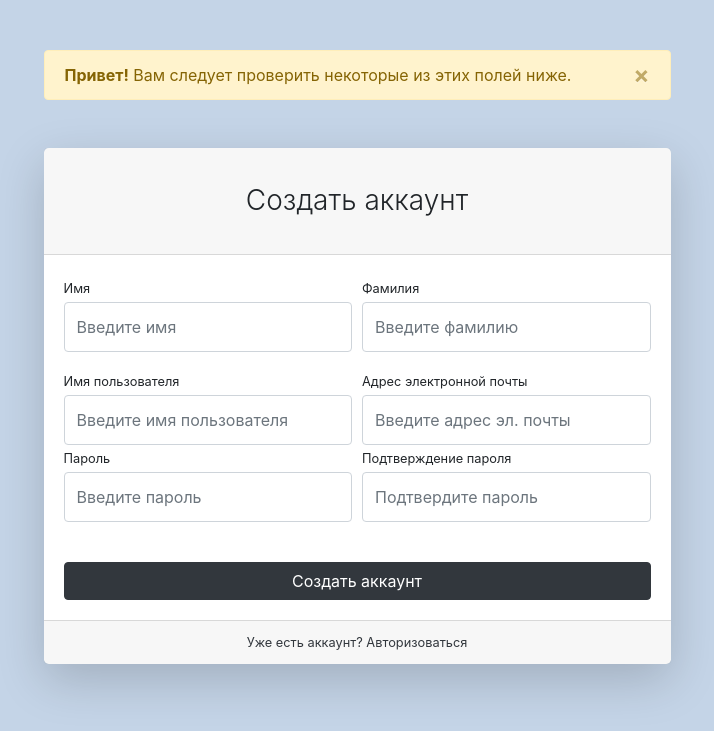
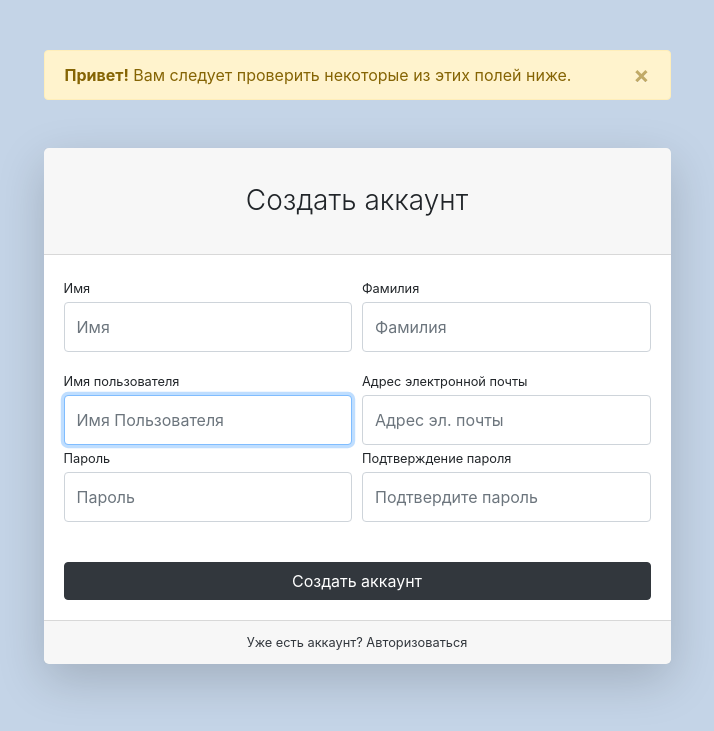
Before and after one commit to AlexandrKravtsov/Django_Simple_Store, a Django app: page /users/register/ in a window 1280 px wide. Shown: the top 731 px of the page, without its empty margins (283-997 px from the left). Run offline with Django 5.2, Linux system fonts and the light colour scheme; some libraries are stand-ins or nearby versions.

Commit message:
users app register.html forms.py views.py finalization of the authorization template (register)

```diff
--- a/users/templates/users/register.html
+++ b/users/templates/users/register.html
@@ -31,52 +31,59 @@
                             <div class="card-header"><h3 class="text-center font-weight-light my-4">Создать аккаунт</h3>
                             </div>
                             <div class="card-body">
-                                <form>
+                                <form action="{% url 'users:register' %}" method="post">
+                                    {% csrf_token %}
                                     <div class="form-row">
                                         <div class="col-md-6">
                                             <div class="form-group">
-                                                <label class="small mb-1" for="inputFirstName">Имя</label>
-                                                <input class="form-control py-4" id="inputFirstName" type="text"
-                                                       placeholder="Введите имя"/>
+                                                <label class="small mb-1" for="{{ form.first_name.id_for_label }})">Имя</label>
+{#                                                <input class="form-control py-4" id="inputFirstName" type="text"#}
+{#                                                       placeholder="Введите имя"/>#}
+                                                {{ form.first_name }}
                                             </div>
                                         </div>
                                         <div class="col-md-6">
                                             <div class="form-group">
-                                                <label class="small mb-1" for="inputLastName">Фамилия</label>
-                                                <input class="form-control py-4" id="inputLastName" type="text"
-                                                       placeholder="Введите фамилию"/>
+                                                <label class="small mb-1" for="{{ form.last_name.id_for_label }}">Фамилия</label>
+{#                                                <input class="form-control py-4" id="inputLastName" type="text"#}
+{#                                                       placeholder="Введите фамилию"/>#}
+                                                {{ form.last_name }}
                                             </div>
                                         </div>
                                     </div>
                                     <div class="form-row">
                                         <div class="col-md-6">
-                                            <label class="small mb-1" for="inputUsername">Имя пользователя</label>
-                                            <input class="form-control py-4" id="inputUsername" type="text"
-                                                   aria-describedby="usernameHelp"
-                                                   placeholder="Введите имя пользователя"/>
+                                            <label class="small mb-1" for="{{ form.username.id_for_label }}">Имя пользователя</label>
+{#                                            <input class="form-control py-4" id="inputUsername" type="text"#}
+{#                                                   aria-describedby="usernameHelp"#}
+{#                                                   placeholder="Введите имя пользователя"/>#}
+                                            {{ form.username }}
                                         </div>
                                         <div class="col-md-6">
-                                            <label class="small mb-1" for="inputEmailAddress">Адрес электронной
+                                            <label class="small mb-1" for="{{ form.email.id_for_label }}">Адрес электронной
                                                 почты</label>
-                                            <input class="form-control py-4" id="inputEmailAddress" type="email"
-                                                   aria-describedby="emailHelp"
-                                                   placeholder="Введите адрес эл. почты"/>
+{#                                            <input class="form-control py-4" id="inputEmailAddress" type="email"#}
+{#                                                   aria-describedby="emailHelp"#}
+{#                                                   placeholder="Введите адрес эл. почты"/>#}
+                                            {{ form.email }}
                                         </div>
                                     </div>
                                     <div class="form-row">
                                         <div class="col-md-6">
                                             <div class="form-group">
-                                                <label class="small mb-1" for="inputPassword">Пароль</label>
-                                                <input class="form-control py-4" id="inputPassword" type="password"
-                                                       placeholder="Введите пароль"/>
+                                                <label class="small mb-1" for="{{ form.password1.id_for_label }}">Пароль</label>
+{#                                                <input class="form-control py-4" id="inputPassword" type="password"#}
+{#                                                       placeholder="Введите пароль"/>#}
+                                                {{ form.password1 }}
                                             </div>
                                         </div>
                                         <div class="col-md-6">
                                             <div class="form-group">
-                                                <label class="small mb-1" for="inputConfirmPassword">Подтверждение
+                                                <label class="small mb-1" for="{{ form.password2.id_for_label }}">Подтверждение
                                                     пароля</label>
-                                                <input class="form-control py-4" id="inputConfirmPassword"
-                                                       type="password" placeholder="Подтвердите пароль"/>
+{#                                                <input class="form-control py-4" id="inputConfirmPassword"#}
+{#                                                       type="password" placeholder="Подтвердите пароль"/>#}
+                                                {{ form.password2 }}
                                             </div>
                                         </div>
                                     </div>
--- a/users/views.py
+++ b/users/views.py
@@ -26,4 +26,14 @@
 
 
 def register(request):
-    return render(request, 'users/register.html')
+    if request.method == 'POST':
+        form = UserRegistrationForm(data=request.POST)
+        if form.is_valid():
+            form.save()
+            return HttpResponseRedirect(reverse('users:login'))
+        # else:
+        #     print(form.errors)
+    else:
+        form = UserRegistrationForm()
+    context = {'form': form}
+    return render(request, 'users/register.html', context)
```
Also changed, not shown: users/templates/users/frofile.html (added).
